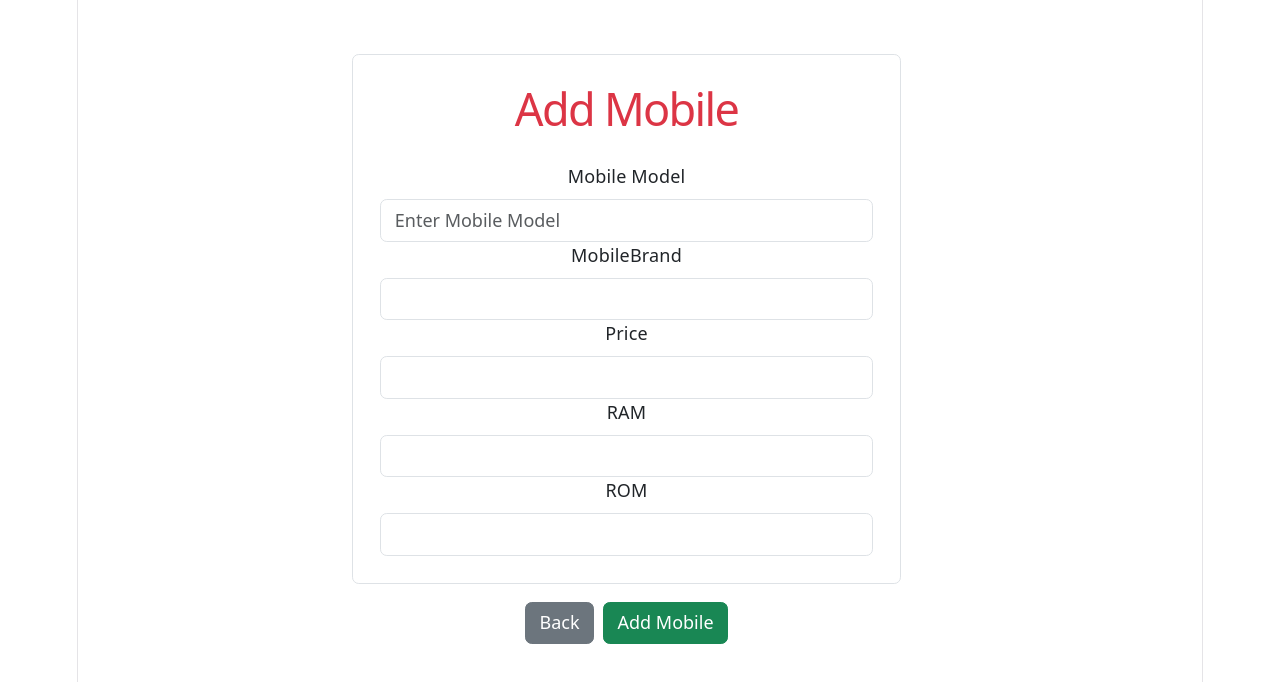
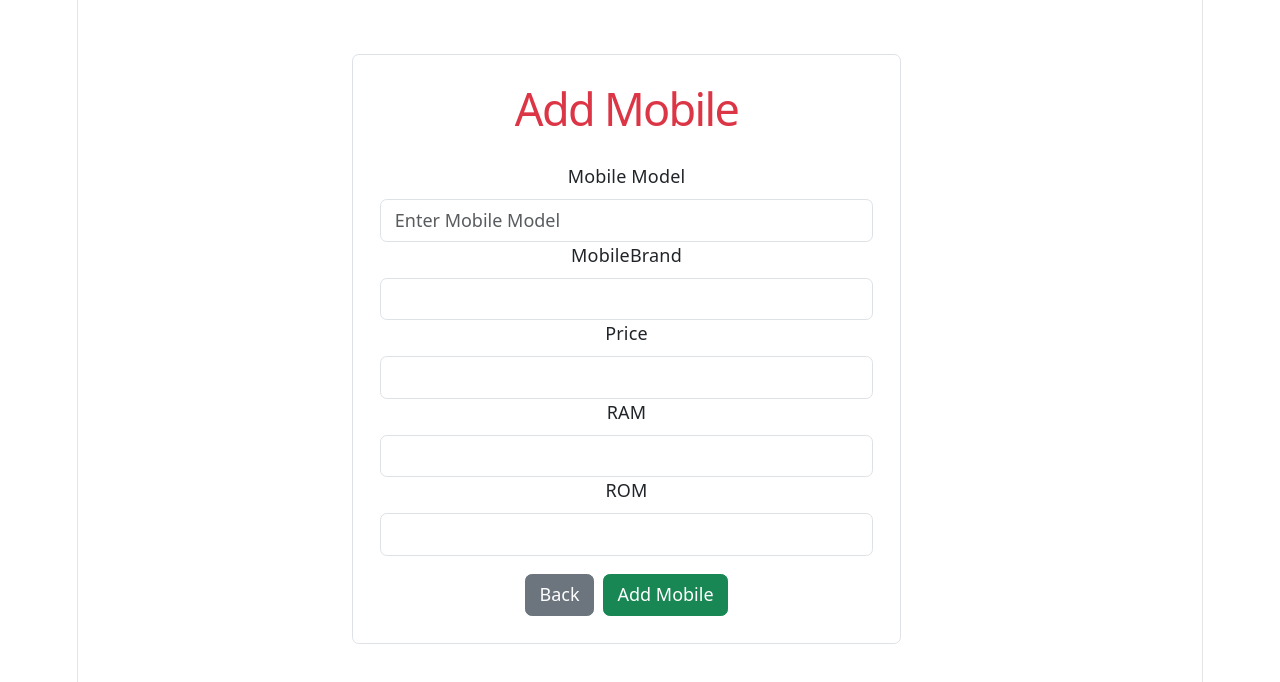
Before and after one commit to GaneshPanday07/React-Node-project, a React (Vite) app in the folder Mobile-Store-2026/admin-mobileStore/: page /addmobile in a window 1280 px wide. Shown: the top 682 px of the page. Built offline with nearby package versions, Linux system fonts and the light colour scheme.

Commit message:
modifies

```diff
--- a/Mobile-Store-2026/admin-mobileStore/src/MobilePages/AddMobile.jsx
+++ b/Mobile-Store-2026/admin-mobileStore/src/MobilePages/AddMobile.jsx
@@ -46,7 +46,7 @@ const AddMobile = () => {
             className="border p-4 rounded bg-white mt-5"
           >
             <h1 className="text-danger">Add Mobile</h1>
-            <Form className="mt-4">
+            <Form className="mt-4" onSubmit={addMobile}>
               <Form.Group>
                 <Form.Label>Mobile Model </Form.Label>
                 <Form.Control
@@ -70,8 +70,7 @@ const AddMobile = () => {
                   type="number"
                   value={price}
                   onChange={(e) => setPrice(e.target.value)}
-                >
-                </Form.Control>
+                ></Form.Control>
               </Form.Group>
               <Form.Group>
                 <Form.Label>RAM </Form.Label>
@@ -89,16 +88,25 @@ const AddMobile = () => {
                   onChange={(e) => setRom(e.target.value)}
                 ></Form.Control>
               </Form.Group>
+
+              <Button
+                className="mt-3"
+                type="button"
+                variant="secondary"
+                onClick={() => navigate("/")}
+              >
+                Back
+              </Button>
+              <Button
+                type="submit"
+                className="ms-2 mt-3"
+                variant="success"
+                onsubmit={addMobile}
+              >
+                Add Mobile
+              </Button>
             </Form>
           </Col>
-          <div className="mt-3">
-            <Button variant="secondary" onSumit={() => navigate("/")}>
-              Back
-            </Button>
-            <Button className="ms-2" variant="success" onClick={addMobile}>
-              Add Mobile
-            </Button>
-          </div>
         </Row>
       </Container>
     </>
```
